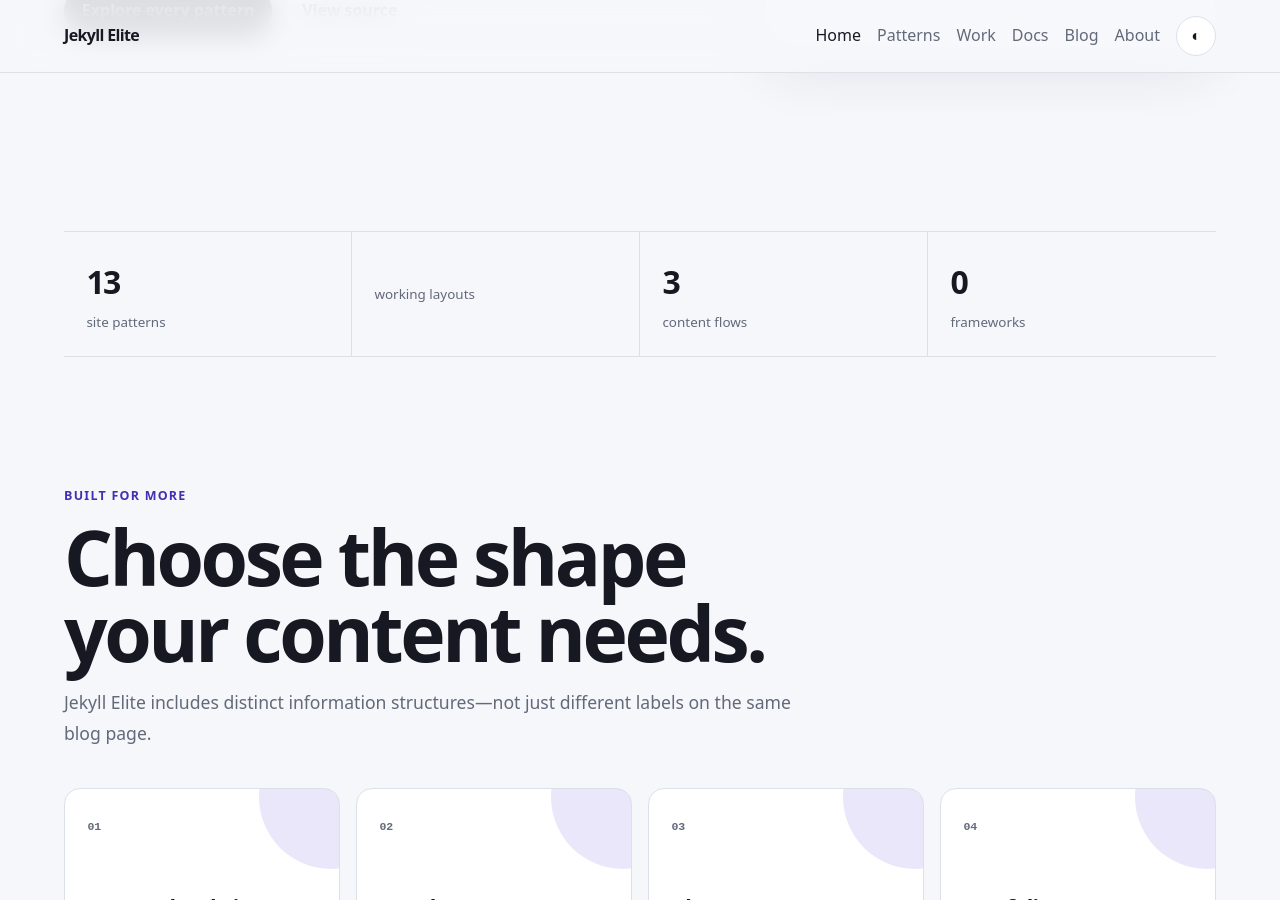
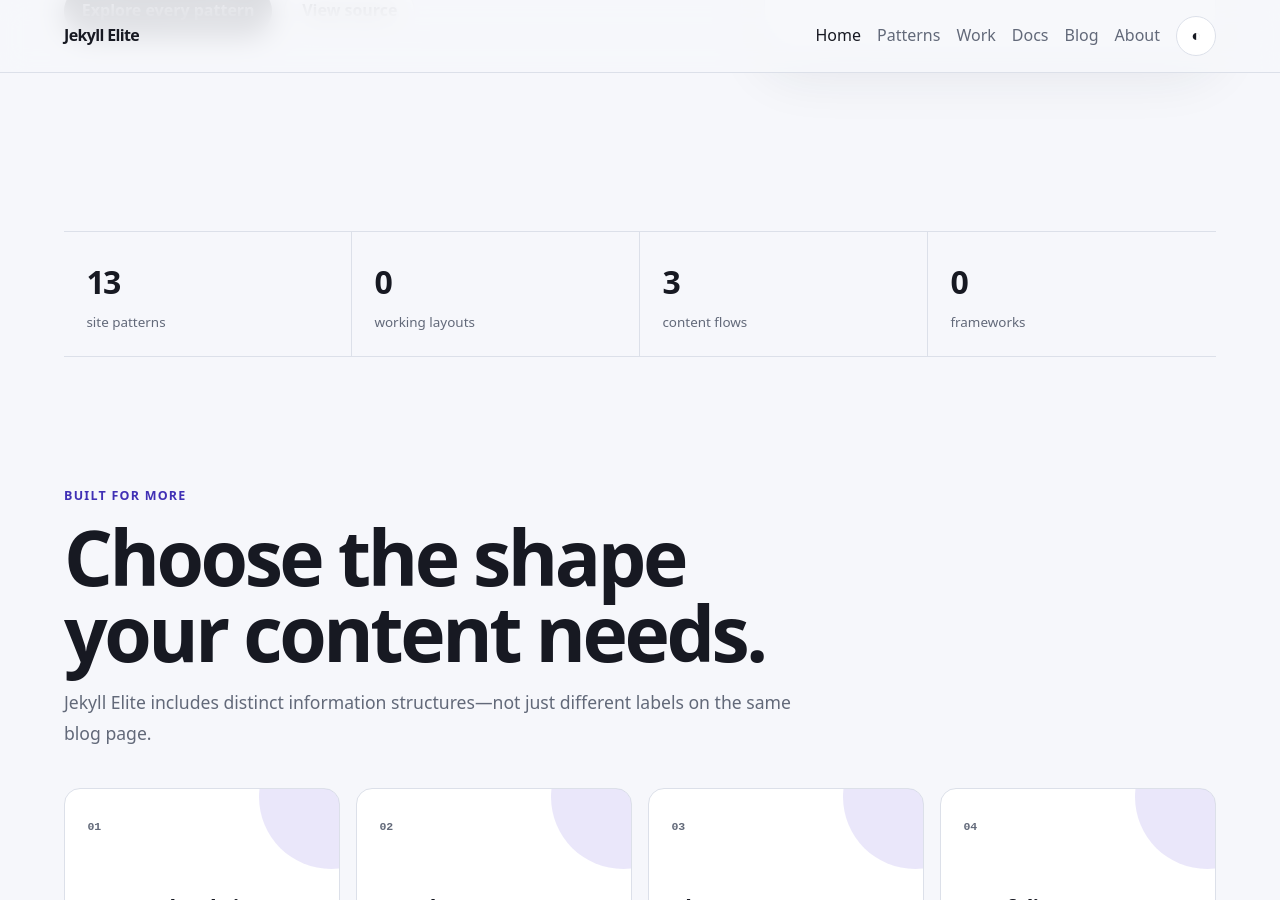
Before and after one commit to kamrullab/jekyll-elite, a Jekyll site: the page built from index.md, in a window 1280 px wide and 900 px high, scrolled down 636 px. Built offline with Jekyll 4.4.1, drawn with Linux system fonts in a browser that asks for light colours.

Commit message:
Fix homepage layout count

```diff
--- a/_layouts/showcase.html
+++ b/_layouts/showcase.html
@@ -23,7 +23,7 @@ layout: default
 
 <section class="proof-strip" aria-label="Theme capabilities">
   <div><strong>{{ site.data.site_types.size }}</strong><span>site patterns</span></div>
-  <div><strong>{{ site.layouts.size }}</strong><span>working layouts</span></div>
+  <div><strong>{{ site.layouts | size }}</strong><span>working layouts</span></div>
   <div><strong>3</strong><span>content flows</span></div>
   <div><strong>0</strong><span>frameworks</span></div>
 </section>
```
